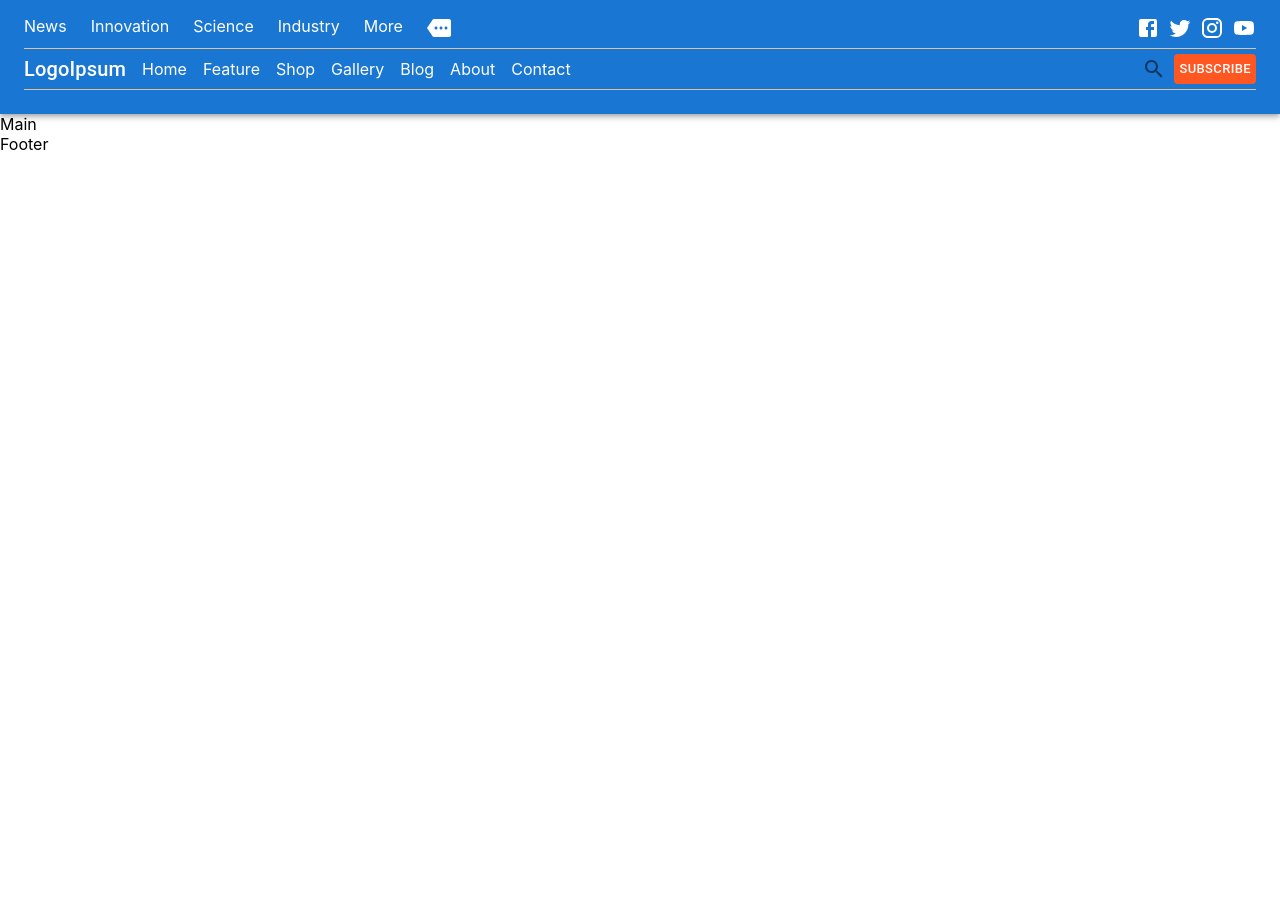
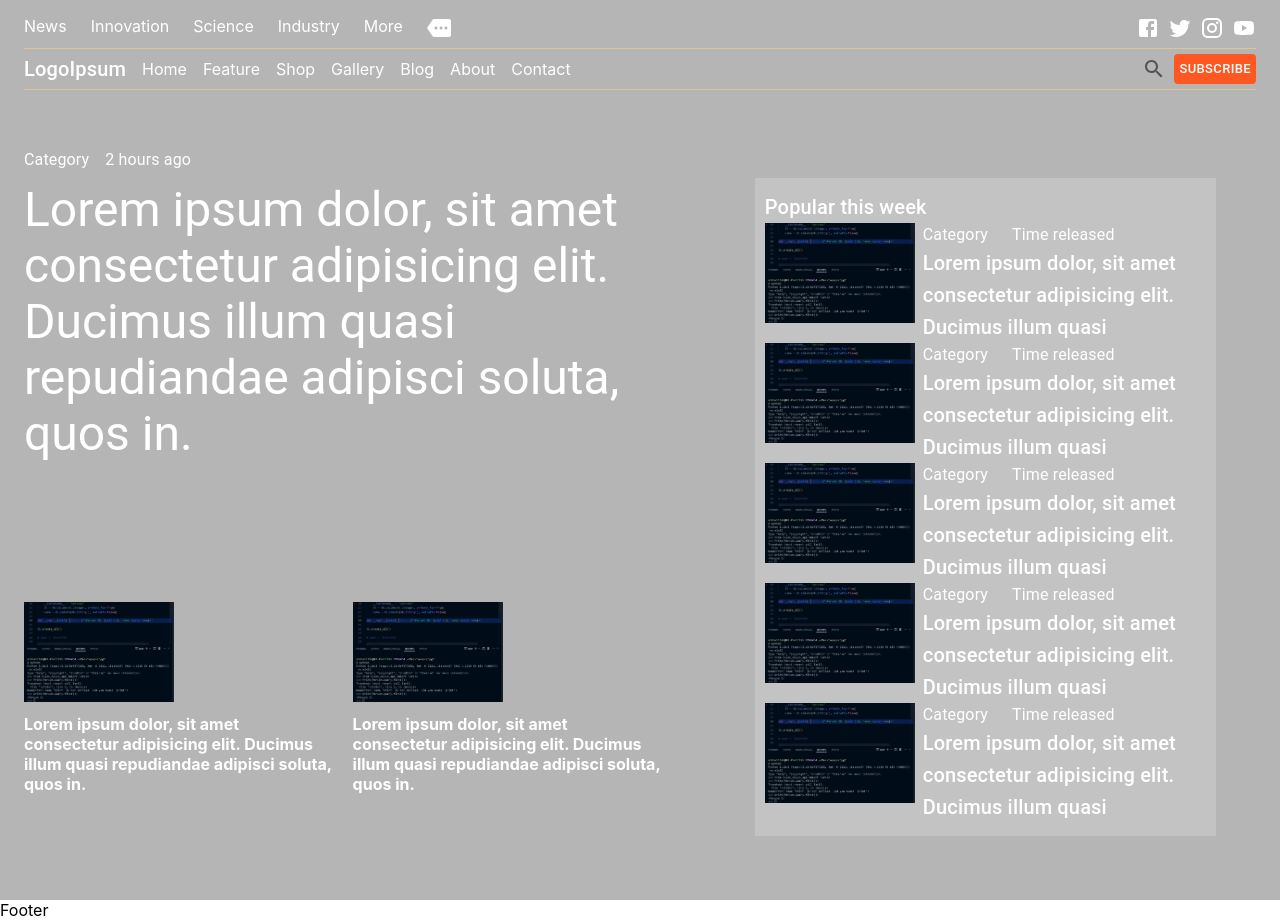
Before and after one commit to Abi0l9/All-News, a React (Create React App) app: page / in a window 1280 px wide. Before the commit the page ends 800 px from the top, so only its background shows below. Built offline with nearby package versions, Linux system fonts and the light colour scheme.

Commit message:
hero component designed

```diff
--- a/src/App.js
+++ b/src/App.js
@@ -3,7 +3,7 @@ import Layout from "./components/Layout";
 
 function App() {
   return (
-    <Box>
+    <Box sx={{}}>
       <Layout />
     </Box>
   );
--- a/src/components/Header/index.jsx
+++ b/src/components/Header/index.jsx
@@ -63,7 +63,12 @@ function Header() {
   ];
   return (
     <Box>
-      <AppBar position="static">
+      <AppBar
+        position="static"
+        sx={{
+          backgroundColor: "rgb(182, 181, 181)",
+        }}
+      >
         <Toolbar sx={{ py: 2 }}>
           <Box sx={{ width: "100%" }}>
             <Stack direction="row" justifyContent="space-between">
--- /dev/null
+++ b/src/components/Main/Hero/Hero.css
@@ -0,0 +1,39 @@
+/* #left,
+#right {
+  width: 50%;
+} */
+
+#hero {
+  background-color: rgb(182, 181, 181);
+}
+
+#left {
+  width: 60%;
+  float: left;
+  color: rgb(255, 255, 255);
+}
+
+.hero-card-img img {
+  width: 150px;
+  height: 100px;
+  object-fit: cover;
+}
+
+#right {
+  width: 40%;
+  float: right;
+  display: flex;
+  padding: 2.5rem;
+  color: rgb(255, 255, 255);
+}
+
+#right #right-content {
+  background-color: rgba(250, 250, 250, 0.2);
+  padding: 0.8rem 0.6rem;
+}
+
+#right #right-content img {
+  width: 150px;
+  height: 100px;
+  object-fit: cover;
+}
--- /dev/null
+++ b/src/components/Main/Hero/index.jsx
@@ -0,0 +1,146 @@
+import { Box, Stack, Typography } from "@mui/material";
+import React from "react";
+import "./Hero.css";
+import IMG from "../../../assets/img/error 2.jpg";
+
+function Hero() {
+  return (
+    <Box
+      id="hero"
+      sx={{
+        display: "flex",
+        padding: "24px 24px",
+        backgroundColor: "#1976d2",
+      }}
+    >
+      {/* Left side */}
+      <Box id="left">
+        <Stack direction="row" spacing={2} my="10px">
+          <Typography>Category</Typography>
+          <Typography>2 hours ago</Typography>
+        </Stack>
+        <Box sx={{ width: "100%", mb: "140px", paddingRight: "50px" }}>
+          <Typography variant="h3" paddingRight="80px">
+            Lorem ipsum dolor, sit amet consectetur adipisicing elit. Ducimus
+            illum quasi repudiandae adipisci soluta, quos in.
+          </Typography>
+        </Box>
+        <Box>
+          <Stack direction="row" spacing={2} sx={{ paddingRight: "50px" }}>
+            <Stack spacing={1}>
+              <Box sx={{}} className="hero-card-img">
+                <img alt="some category kind imageeeeeeee" src={`${IMG}`} />
+              </Box>
+              <Box>
+                <Typography variant="body" fontWeight="bold">
+                  Lorem ipsum dolor, sit amet consectetur adipisicing elit.
+                  Ducimus illum quasi repudiandae adipisci soluta, quos in.
+                </Typography>
+              </Box>
+            </Stack>
+            <Stack spacing={1}>
+              <Box sx={{}} className="hero-card-img">
+                <img alt="some category kind imageeeeeeee" src={`${IMG}`} />
+              </Box>
+              <Box>
+                <Typography variant="body" fontWeight="bold">
+                  Lorem ipsum dolor, sit amet consectetur adipisicing elit.
+                  Ducimus illum quasi repudiandae adipisci soluta, quos in.
+                </Typography>
+              </Box>
+            </Stack>
+          </Stack>
+        </Box>
+      </Box>
+      {/* Right Side */}
+      <Box id="right">
+        <Box id="right-content">
+          <Box>
+            <Typography textAlign="left" variant="h6">
+              Popular this week
+            </Typography>
+          </Box>
+          <Box>
+            <Stack direction="row" spacing={1}>
+              <Box>
+                <img src={`${IMG}`} alt="some element" />
+              </Box>
+              <Box>
+                <Stack direction="row" spacing={3}>
+                  <Typography>Category</Typography>
+                  <Typography>Time released</Typography>
+                </Stack>
+                <Typography variant="h6">
+                  Lorem ipsum dolor, sit amet consectetur adipisicing elit.
+                  Ducimus illum quasi
+                </Typography>
+              </Box>
+            </Stack>
+            <Stack direction="row" spacing={1}>
+              <Box>
+                <img src={`${IMG}`} alt="some element" />
+              </Box>
+              <Box>
+                <Stack direction="row" spacing={3}>
+                  <Typography>Category</Typography>
+                  <Typography>Time released</Typography>
+                </Stack>
+                <Typography variant="h6">
+                  Lorem ipsum dolor, sit amet consectetur adipisicing elit.
+                  Ducimus illum quasi
+                </Typography>
+              </Box>
+            </Stack>
+            <Stack direction="row" spacing={1}>
+              <Box>
+                <img src={`${IMG}`} alt="some element" />
+              </Box>
+              <Box>
+                <Stack direction="row" spacing={3}>
+                  <Typography>Category</Typography>
+                  <Typography>Time released</Typography>
+                </Stack>
+                <Typography variant="h6">
+                  Lorem ipsum dolor, sit amet consectetur adipisicing elit.
+                  Ducimus illum quasi
+                </Typography>
+              </Box>
+            </Stack>
+            <Stack direction="row" spacing={1}>
+              <Box>
+                <img src={`${IMG}`} alt="some element" />
+              </Box>
+              <Box>
+                <Stack direction="row" spacing={3}>
+                  <Typography>Category</Typography>
+                  <Typography>Time released</Typography>
+                </Stack>
+                <Typography variant="h6">
+                  Lorem ipsum dolor, sit amet consectetur adipisicing elit.
+                  Ducimus illum quasi
+                </Typography>
+              </Box>
+            </Stack>
+            <Stack direction="row" spacing={1}>
+              <Box>
+                <img src={`${IMG}`} alt="some element" />
+              </Box>
+              <Box>
+                <Stack direction="row" spacing={3}>
+                  <Typography>Category</Typography>
+                  <Typography>Time released</Typography>
+                </Stack>
+                <Typography variant="h6">
+                  Lorem ipsum dolor, sit amet consectetur adipisicing elit.
+                  Ducimus illum quasi
+                </Typography>
+              </Box>
+            </Stack>
+          </Box>
+        </Box>
+      </Box>
+    </Box>
+  );
+}
+
+export default Hero;
--- a/src/components/Main/index.jsx
+++ b/src/components/Main/index.jsx
@@ -1,7 +1,13 @@
+import { Box } from "@mui/material";
 import React from "react";
+import Hero from "./Hero";
 
 function Main() {
-  return <div>Main</div>;
+  return (
+    <Box>
+      <Hero />
+    </Box>
+  );
 }
 
 export default Main;
```
Also changed, not shown: src/assets/img/arrowhead.png (added), src/assets/img/error 2.jpg (added).
